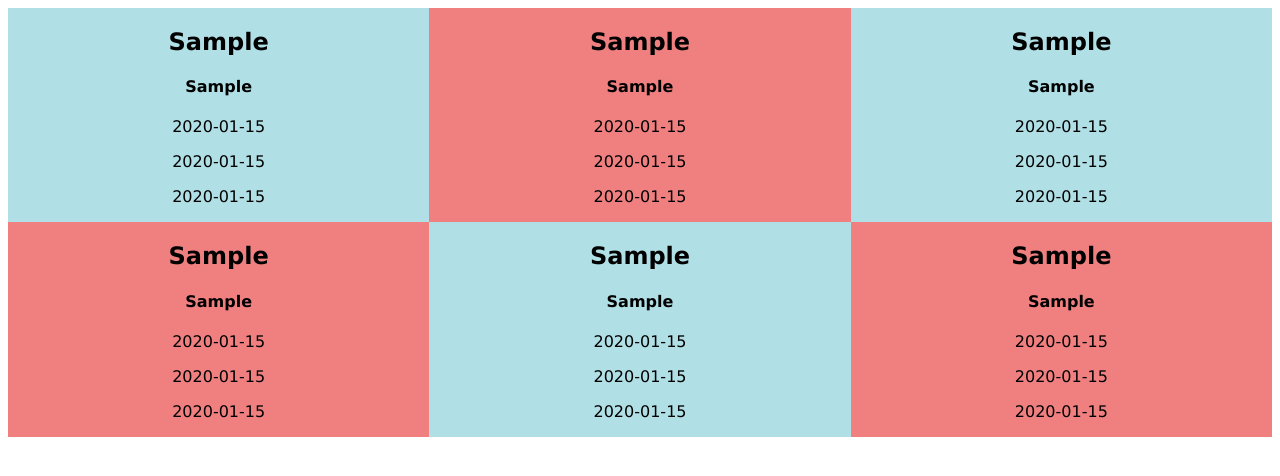
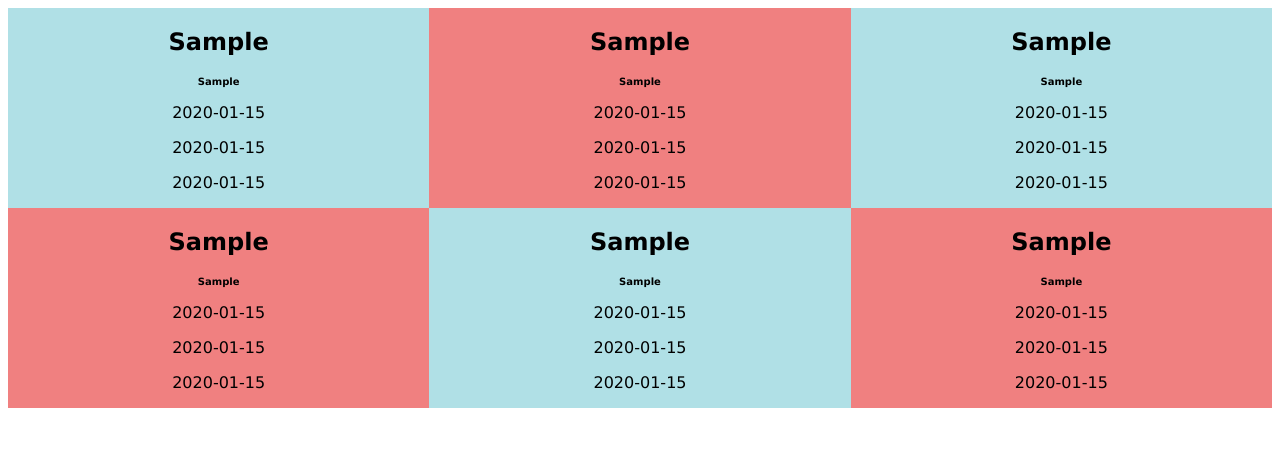
Before and after one commit to sslipetz/ttcTimes, a Flask app: template templates/index.html in a window 1280 px wide. Shown: the top 476 px of the page. Run offline with Flask 2, Linux system fonts and the light colour scheme; the template is opened without the code that fills it: most values are stand-ins (such as "Sample title", 1, 10 or a date in 2020); some libraries are stand-ins or nearby versions.

Commit message:
resizing for display

```diff
--- a/templates/index.html
+++ b/templates/index.html
@@ -17,12 +17,12 @@
     width: 140px;
     height:100px;
 }
-.h4 {
+h4 {
     font-size: 10px;
     padding: 0px;
 }
 
-.p {
+p {
 padding: 0px;
 }
 </style>
```
